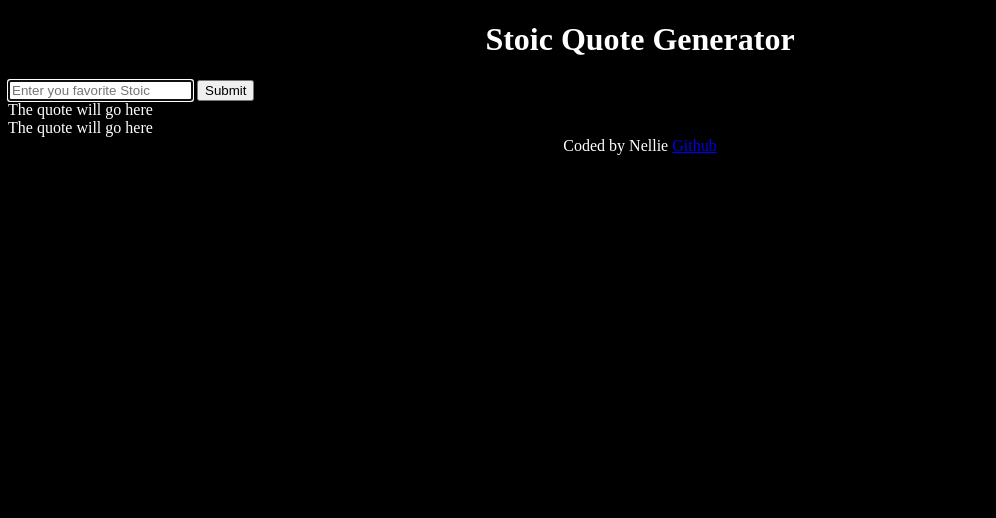
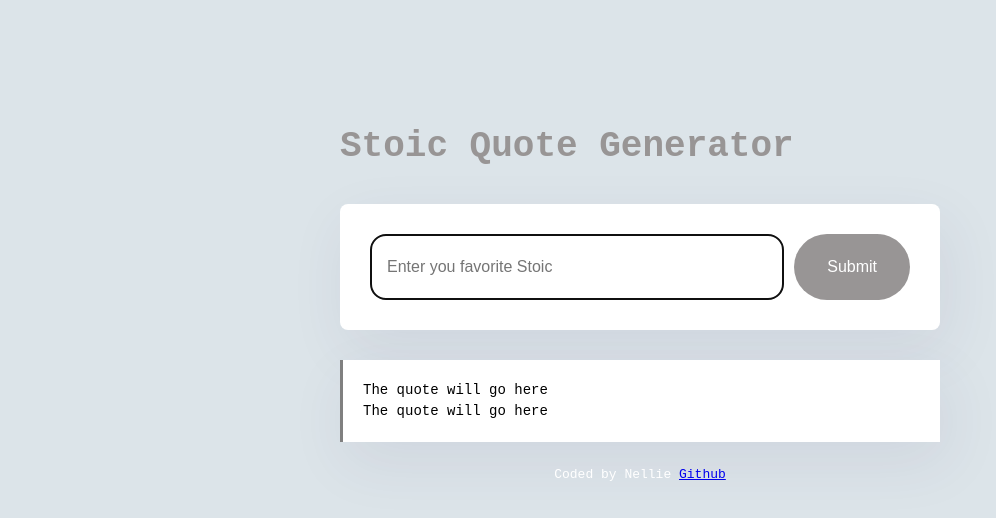
Before and after one commit to gozica/ai-generator, a plain HTML site: page index.html in a window 1280 px wide. Shown: the whole page, without its empty margins (0-996 px from the left). Drawn offline with Linux system fonts and the light colour scheme.

Commit message:
added styling

```diff
--- a/index.html
+++ b/index.html
@@ -19,10 +19,12 @@
           autofocus
           required
           autocomplete="off"
+          class="prompt"
         />
-        <input type="submit" />
+        <input type="submit"
+        class="button" />
       </form>
-      <div>
+      <div class="quote">
         The quote will go here
         <br />
         The quote will go here
--- a/style.css
+++ b/style.css
@@ -1,13 +1,63 @@
-body{
-    color: white;
-    background-color: black;
+body {
+  background-color: rgb(220, 228, 233);
+  margin: 120px auto;
+  max-width: 600px;
+  font-family: monospace;
+}
+header {
+  margin-bottom: 30px;
+}
+h1 {
+  font-weight: 800;
+  font-size: 36px;
+  line-height: 1.5;
+  color: rgb(152, 149, 149);
 }
 
-h1{
-    text-align: center;
+form{
+    padding: 30px;
+    border-radius: 8px;
+    margin-bottom: 30px;
+    display: flex;
+    background-color: white;
+    box-shadow: 6px 20px 60px rgba(65, 50, 100, 0.08);
+}
+.quote {
+  font-size: 14px;
+  background-color: white;
+  padding: 20px;
+  line-height: 1.5;
+  border-left: 3px solid grey;
+box-shadow: 6px 20px 60px rgba(65, 50, 100, 0.08);
+
+
+}
+.prompt{
+    padding: 16px;
+    border: 1px solid grey;
+    width: 80%;
+    font-size: 16px;
+    border-radius: 15px;
+    line-height: 15px;
+    color: black;
 }
 
-footer{
-    text-align: center;
+footer {
+  color: white;
+  text-align: center;
+  margin-top: 25px;
 
 }
+
+.button{
+margin-left: 10px;
+background-color: rgb(152, 149, 149);
+color: white;
+border: none;
+border-radius: 50px;
+padding: 24px;
+width: 125px;
+font-size: 16px;
+
+
+}
```
